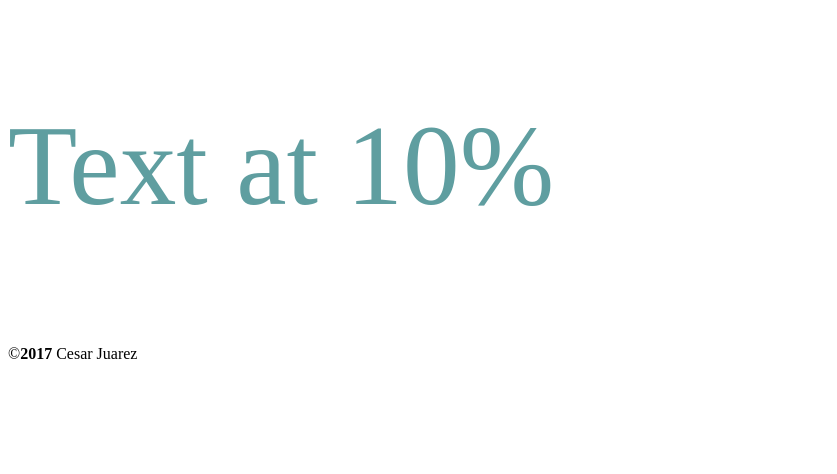
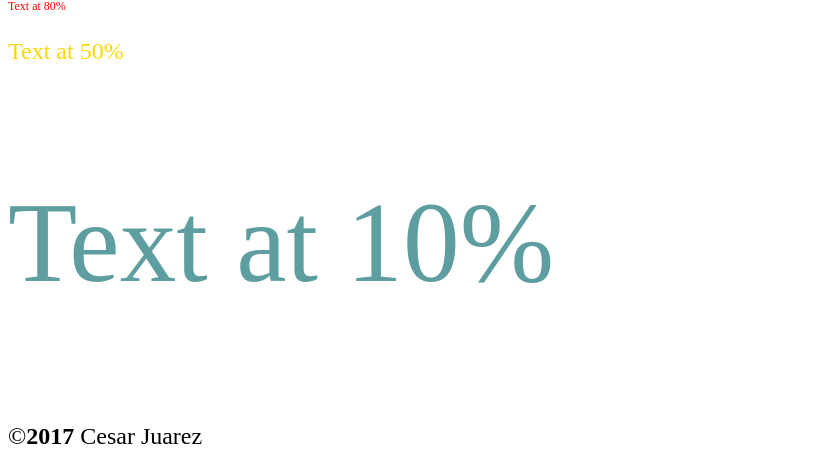
Before and after one commit to archoll1972/cesarin, a plain HTML site: page index.html in a window 1280 px wide. Shown: the part 644-1118 px from the top of the page, without its empty margins (0-837 px from the left). Before the commit the page ends 1023 px from the top, so only its background shows below. Drawn offline with Linux system fonts and the light colour scheme.

Commit message:
fonts samples

```diff
--- a/CSS/main.css
+++ b/CSS/main.css
@@ -1,11 +1,18 @@
+html {
+    font-size: 24px;
+}
+
+
 #t100 {
     color: aqua; font-size: 80px;
 }
 #t80 {
-    color: red; font-size: 40px;
+    color: red; font-size: 50%;
+/*percentage of the master font*/
 }
 #t50 {
-    color: gold; font-size: 30px;
+    color: gold; font-size: 1rem;
+/*    taking the root font size and make the change to this text according to whatever I want. Default is 16 pixels. these are relative to the html root. We have pc, px, em, cms. in, mm, %. EMs look at their parents between themselves, not the root and won't care about the html root*/
 }
 
 #t10 {
```
